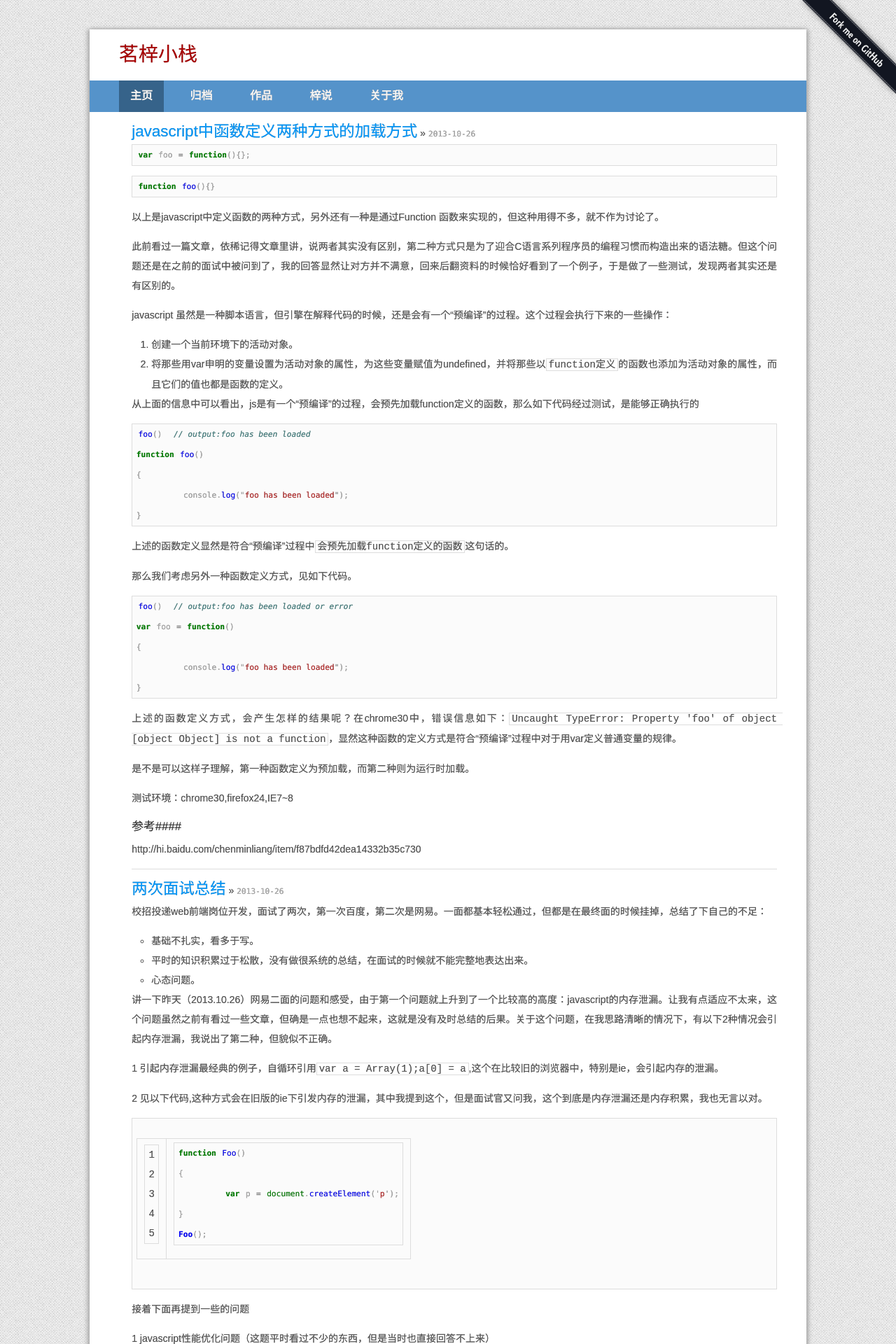
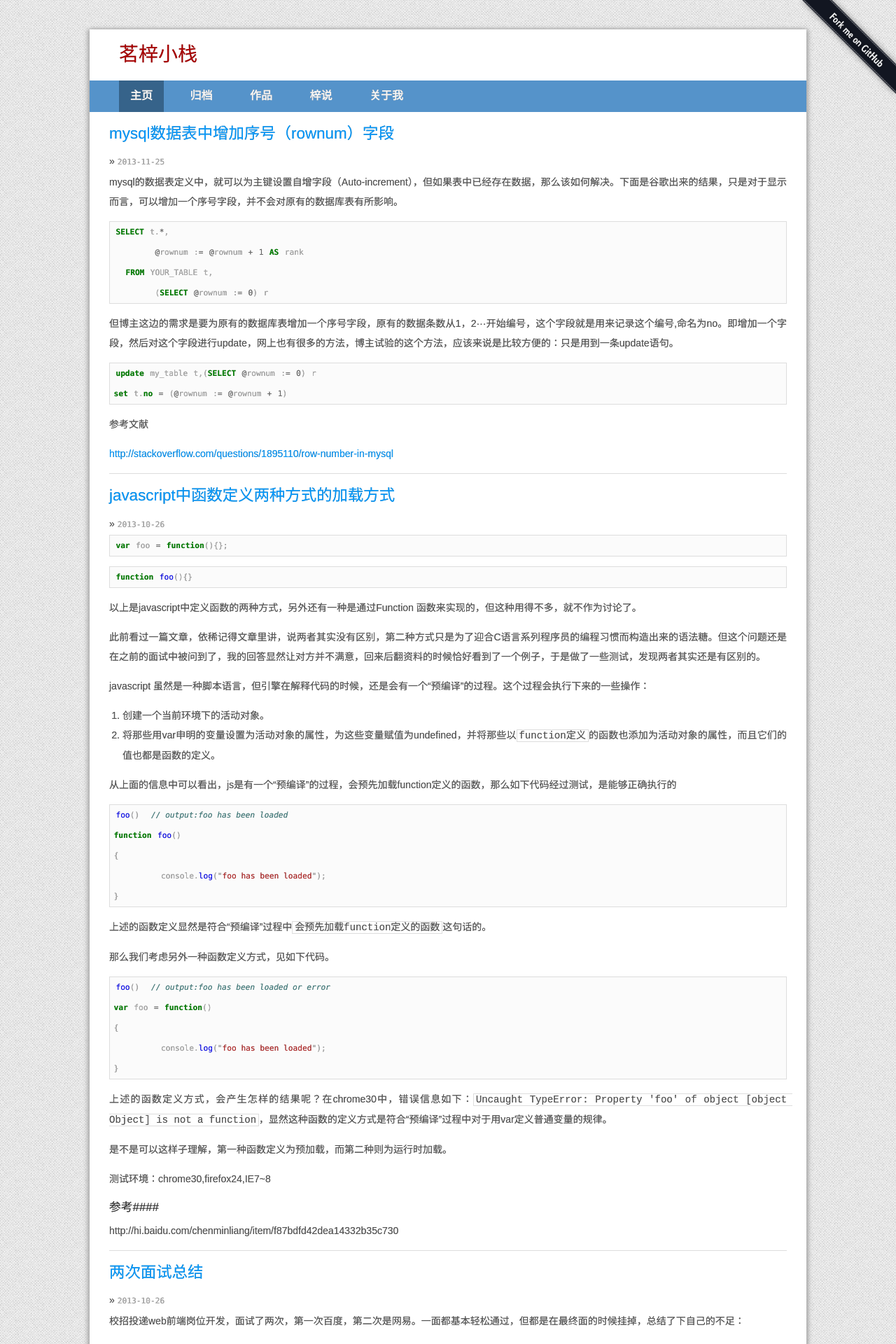
Before and after one commit to mingzepeng/mingzepeng.github.com, a Jekyll site: the page built from index.html, in a window 1280 px wide. Shown: the top 1920 px of the page at 70% size. Built offline with Jekyll 4.4.1, drawn with Linux system fonts in a browser that asks for light colours; Markdown is read by kramdown in place of the engine named in the settings.

Commit message:
添加博文 mysql数据表中增加序号（rownum）字段 修改css代码

```diff
--- /dev/null
+++ b/_posts/2013-11-25-19_46_11-mysql-table-add-rownum.md
@@ -0,0 +1,27 @@
+---
+layout: post
+title: "mysql数据表中增加序号（rownum）字段"
+date: 2013-11-25 19:46:11
+description: ""
+categories: mysql
+tags: []
+---
+
+mysql的数据表定义中，就可以为主键设置自增字段（Auto-increment），但如果表中已经存在数据，那么该如何解决。下面是谷歌出来的结果，只是对于显示而言，可以增加一个序号字段，并不会对原有的数据库表有所影响。
+{% highlight sql %}
+SELECT t.*,
+       @rownum := @rownum + 1 AS rank
+  FROM YOUR_TABLE t,
+       (SELECT @rownum := 0) r
+{% endhighlight %}
+
+但博主这边的需求是要为原有的数据库表增加一个序号字段，原有的数据条数从1，2···开始编号，这个字段就是用来记录这个编号,命名为no。即增加一个字段，然后对这个字段进行update，网上也有很多的方法，博主试验的这个方法，应该来说是比较方便的：只是用到一条update语句。
+
+{% highlight sql %}
+update my_table t,(SELECT @rownum := 0) r
+set t.no = (@rownum := @rownum + 1)
+{% endhighlight %}
+
+参考文献
+
+[http://stackoverflow.com/questions/1895110/row-number-in-mysql](http://stackoverflow.com/questions/1895110/row-number-in-mysql)
--- a/assets/css/main.css
+++ b/assets/css/main.css
@@ -6,7 +6,7 @@
 
 
 html, body { height: 100%; color: #555}
-body{background: #eee url("../imgs/bg.png") ; padding-top:3em; text-shadow: 0.1px 0.1px 0.5px grey;}
+body{background: #eee url("../imgs/bg.png"); text-shadow: 0.1px 0.1px 0.5px grey;}
 
 
 a{ color: #09f; }
@@ -17,28 +17,20 @@ table {
 }
 
 
-/*****************************************************************************/
-/*
-/* Home
-/*
-/*****************************************************************************/
-ul.posts {
+
+.posts {
   list-style-type: none;
   margin-bottom: 1em;
 }
 
-ul.posts li {
+.posts article {
   line-height: 2em;
 }
 
-ul.posts span {
+.posts span {
   color: #aaa;
   font-family: Monaco, "Courier New", monospace;
   font-size: .8em;
-}
-
-#home ul.posts a.title {
-  font-size: 1.6em;
 }
 
 
@@ -55,6 +47,7 @@ ul.posts span {
   margin: 0px auto;
   box-shadow: -3px 0 6px #aaa, 3px 0 6px #aaa;
   position: relative;
+  top: 3em;
 
 }
 
@@ -129,7 +122,7 @@ nav a:focus::after {
 }*/
 
 
-.content{ padding: 1em 3em;}
+.content{ padding: 1em 2em;}
 
 article h2{ color: #09f}
 
--- a/index.html
+++ b/index.html
@@ -6,15 +6,16 @@ title: 茗梓小栈
 article{ margin-bottom: 1em; border-bottom: 1px solid #ddd}
 </style>
 <div id="home">
-  <ul class="posts">
+  <div class="posts">
     {% for post in site.posts %}
-      <li>
-		<a class="title" href="{{ post.url }}">{{ post.title }}</a> &raquo;
-      	<span>{{ post.date | date: "%Y-%m-%d" }}</span>
+
+
       	<article class="post">
+             <h2> <a class="title" href="{{ post.url }}">{{ post.title }}</a> </h2>&raquo;
+              <span>{{ post.date | date: "%Y-%m-%d" }}</span>
       		{{post.content}}
       	</article>
-      </li>
+
     {% endfor %}
-  </ul>
+  </div>
 </div>
```
